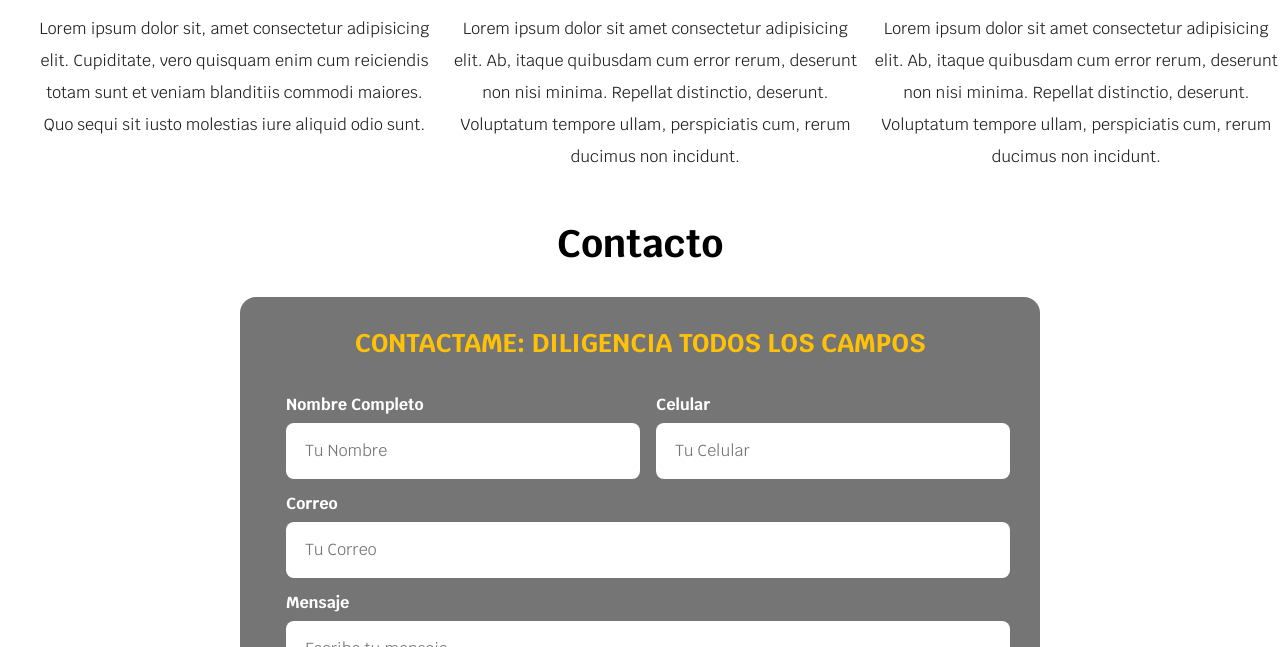
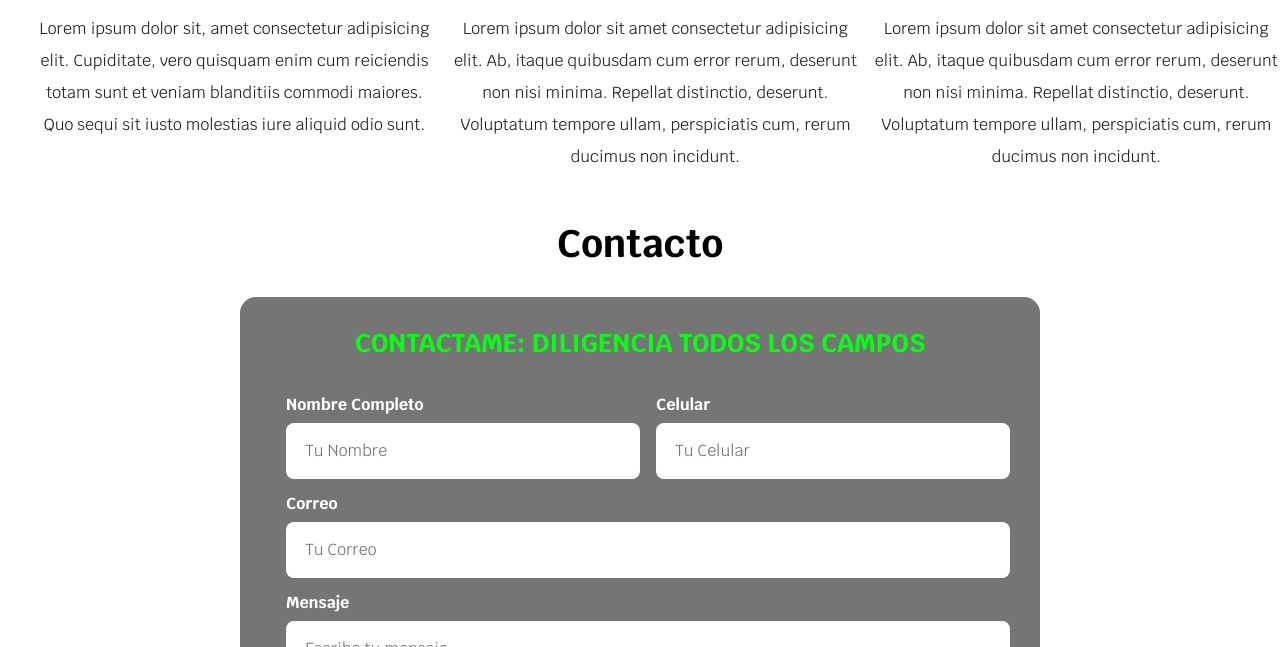
Before and after one commit to juancalvarez76/bootCamp1, a plain HTML site: page index.html in a window 1280 px wide. Shown: the part 1054-1701 px from the top of the page. Drawn offline with Linux system fonts and the light colour scheme.

Commit message:
cambio color rimario por instruccion de cliente

```diff
--- a/css/style.css
+++ b/css/style.css
@@ -1,8 +1,9 @@
 /* seudoselector, permite definir variables */
 /* paleta de colores generales -  COLORES SEGUN MANUAL DE MARCA*/
+/* cambio de palea primarian --primario: #ffc107; */
 :root{
 	--blanco: #ffffff;
-	--primario: #ffc107;
+	--primario: #07ff13;
 	--oscuro: #212121;
 	--secundario: #0097A7;
 	--gris: #757575;
```
